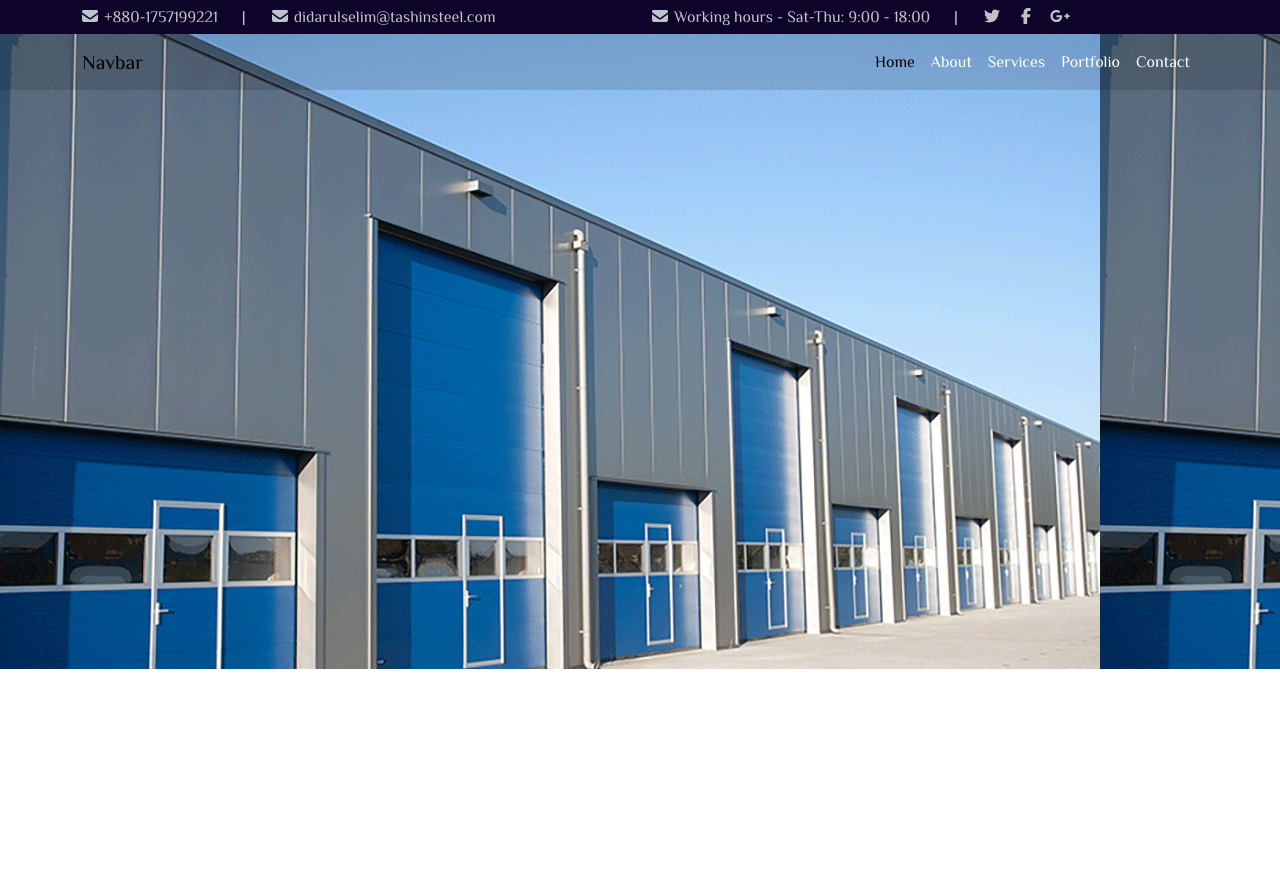
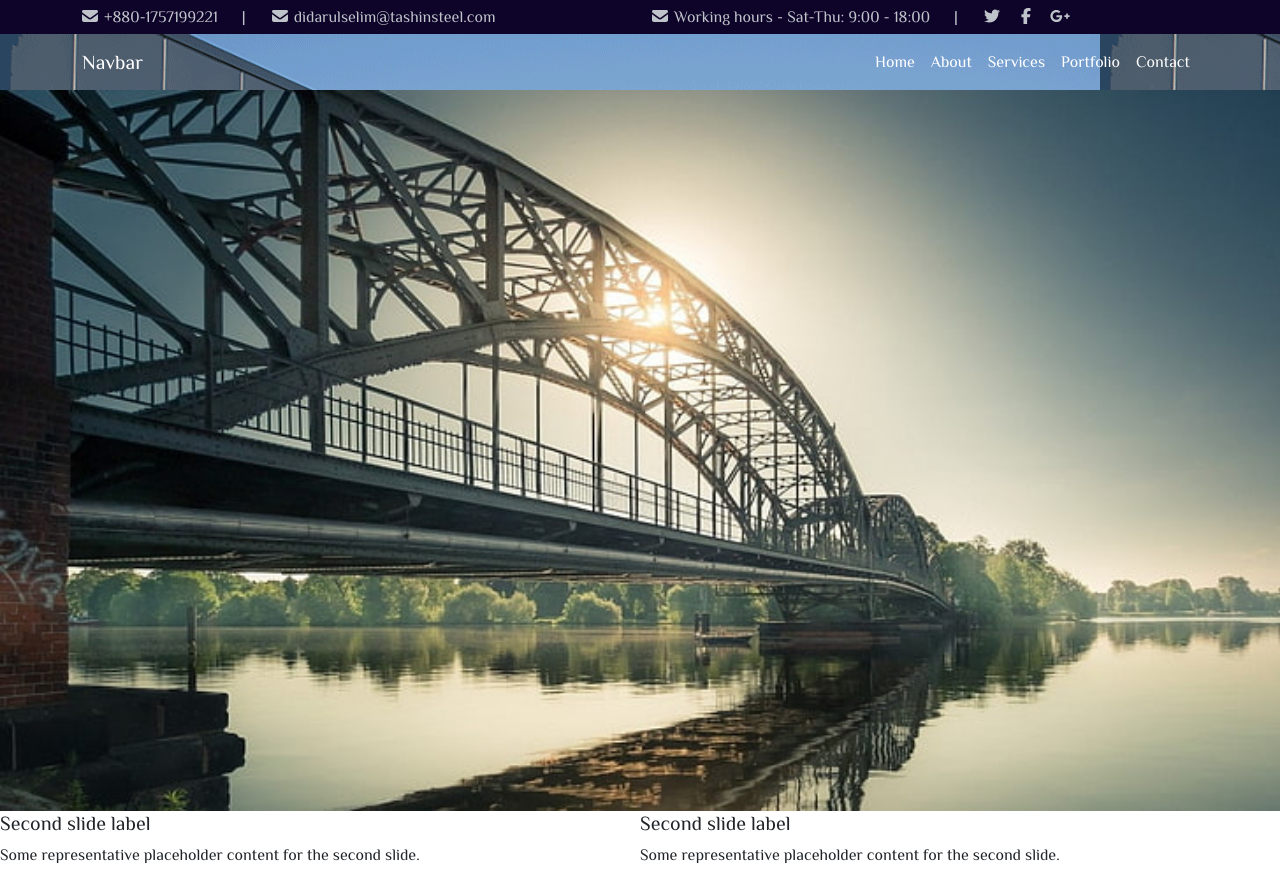
Before and after one commit to didarulselim/tashin_steel, a plain HTML site: page index.html in a window 1280 px wide. Both pictures are taken after a click on the link "Home". Before the commit the page ends 800 px from the top, so only its background shows below. Drawn offline with Linux system fonts and the light colour scheme.

Commit message:
Add files via upload

```diff
--- a/index.html
+++ b/index.html
@@ -16,6 +16,7 @@
     <link rel="stylesheet" href="assets/css/all.min.css">
     <!-- Website Css -->
     <link rel="stylesheet" href="style.css">
+
   </head>
   <body>
   	<header>
@@ -46,7 +47,7 @@
 
 <!-- Home Html Start -->
 <section class="home">
-  <nav class="navbar main-manu navbar-expand-lg bg-body-tertiary">
+  <nav class="navbar navbar-dark bg-dark main-manu navbar-expand-lg  sticky-top">
   <div class="container   ">
     <a class="navbar-brand" href="#">Navbar</a>
     <button class="navbar-toggler manu-toggler" type="button" data-bs-toggle="collapse" data-bs-target="#navbarSupportedContent" aria-controls="navbarSupportedContent" aria-expanded="false" aria-label="Toggle navigation">
@@ -73,14 +74,68 @@
     </div>
   </div>
 </nav>
-  <div class="container">
-    <div class="row">
-
+<div id="carouselExampleInterval" class="home-slider carousel slide" data-bs-ride="carousel">
+  <div class="carousel-inner">
+    <div class="carousel-item active" data-bs-interval="5000">
+      <img src="assets/img/home_2.jpg" class="d-block w-100" alt="...">
+      <div class="slider-content row w-100">
+        <div class="col-6">
+        <div class="carousel-slider-caption">
+        <h5>Second slide label</h5>
+        <p>Some representative placeholder content for the second slide.</p>
+      </div>
+      </div>
+      <div class="col-6">
+        <div class="carousel-slider-caption">
+        <h5>Second slide label</h5>
+        <p>Some representative placeholder content for the second slide.</p>
+      </div>
+      </div>
+      </div>
+    </div>
+    <div class="carousel-item" data-bs-interval="5000">
+      <img src="assets/img/home_3.jpg" class="d-block w-100" alt="...">
+      <div class="slider-content row w-100">
+        <div class="col-6">
+        <div class="carousel-slider-caption">
+        <h5>Second slide label</h5>
+        <p>Some representative placeholder content for the second slide.</p>
+      </div>
+      </div>
+      <div class="col-6">
+        <div class="carousel-slider-caption">
+        <h5>Second slide label</h5>
+        <p>Some representative placeholder content for the second slide.</p>
+      </div>
+      </div>
+      </div>
+    </div>
+    <div class="carousel-item" data-bs-interval="5000">
+      <img src="assets/img/home_4.jpg" class="d-block w-100" alt="...">
+      <div class="slider-content row w-100">
+        <div class="col-6">
+        <div class="carousel-slider-caption">
+        <h5>Second slide label</h5>
+        <p>Some representative placeholder content for the second slide.</p>
+      </div>
+      </div>
+      <div class="col-6">
+        <div class="carousel-slider-caption">
+        <h5>Second slide label</h5>
+        <p>Some representative placeholder content for the second slide.</p>
+      </div>
+      </div>
+      </div>
     </div>
   </div>
+</div>
 </section>
 
 
+
+<script type="text/javascript">
+
+</script>
 
 
     <!-- <script src="https://cdn.jsdelivr.net/npm/bootstrap@5.3.0-alpha1/dist/js/bootstrap.bundle.min.js" integrity="sha384-w76AqPfDkMBDXo30jS1Sgez6pr3x5MlQ1ZAGC+nuZB+EYdgRZgiwxhTBTkF7CXvN" crossorigin="anonymous"></script> -->
```
